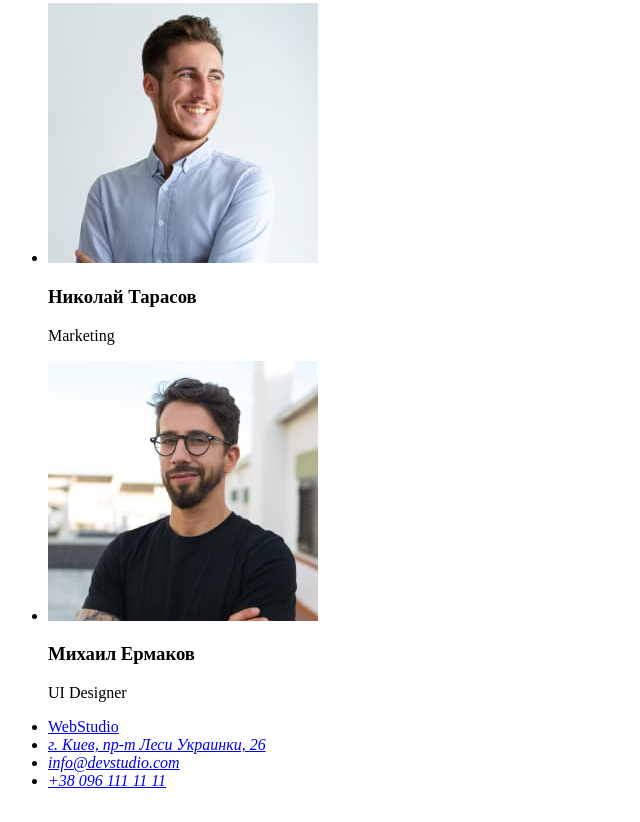
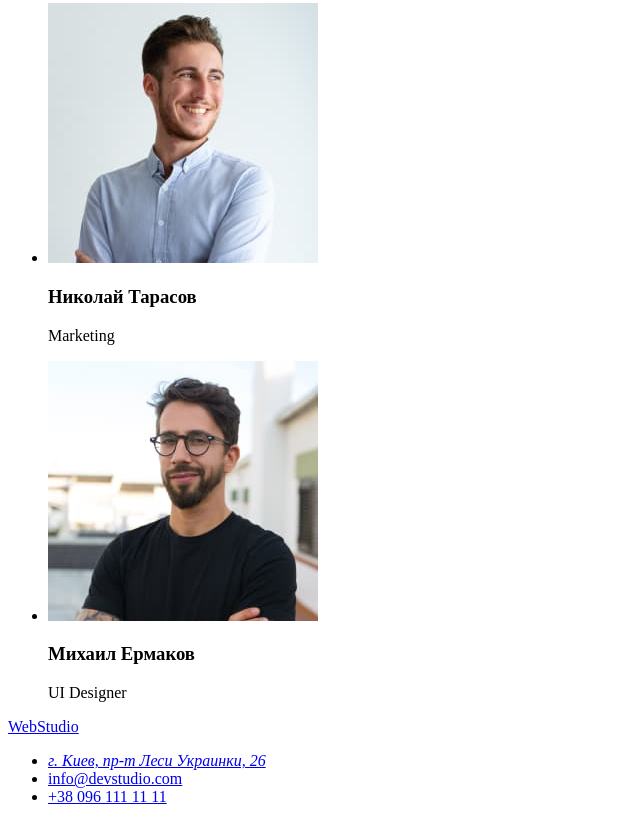
Before and after one commit to nadi-dp/goit-markup-hw-01, a plain HTML site: page index.html in a window 1280 px wide. Shown: the part 2247-3069 px from the top of the page, without its empty margins (0-640 px from the left). Drawn offline with Linux system fonts and the light colour scheme.

Commit message:
исправляет ошибки2

```diff
--- a/index.html
+++ b/index.html
@@ -12,7 +12,7 @@
         <nav>
             <a href="/">
             WebStudio
-        </a>
+            </a>
 
         <ul>
             <li>
@@ -31,7 +31,7 @@
                 <a href="mailto:info@devstudio.com">info@devstudio.com</a>
             </li>
             <li>
-                <a href="tel:+38 096 111 11 11">+38 096 111 11 11</a>
+                <a href="tel:+380961111111">+38 096 111 11 11</a>
             </li>
         </ul>
     </header>
@@ -109,24 +109,22 @@
 
     <!-- FOOTER -->
     <footer>
-        <ul>
-            <li>
                 <a href="/">
-                WebStudio
-            </li>
-            <address>
-                <li>
+                    WebStudio
+                </a>
+            <ul>
+               <li>
+                   <address>
                 <a href="https://goo.gl/maps/ZMhr3b1z7a1dPWrQ9" target="_blank" rel="noopener noreferrer">г. Киев, пр-т Леси Украинки, 26</a>
                 </li>
                 <li>
                 <a href="mailto:info@devstudio.com">info@devstudio.com</a>
                 </li>
                 <li>
-                <a href="tel:+38 096 111 11 11">+38 096 111 11 11</a>
+                <a href="tel:+380961111111">+38 096 111 11 11</a>
+                    </address>
                 </li>
-             </address>
-
-        </ul>
+            </ul>
     </footer>
 </body>
 </html>
```
